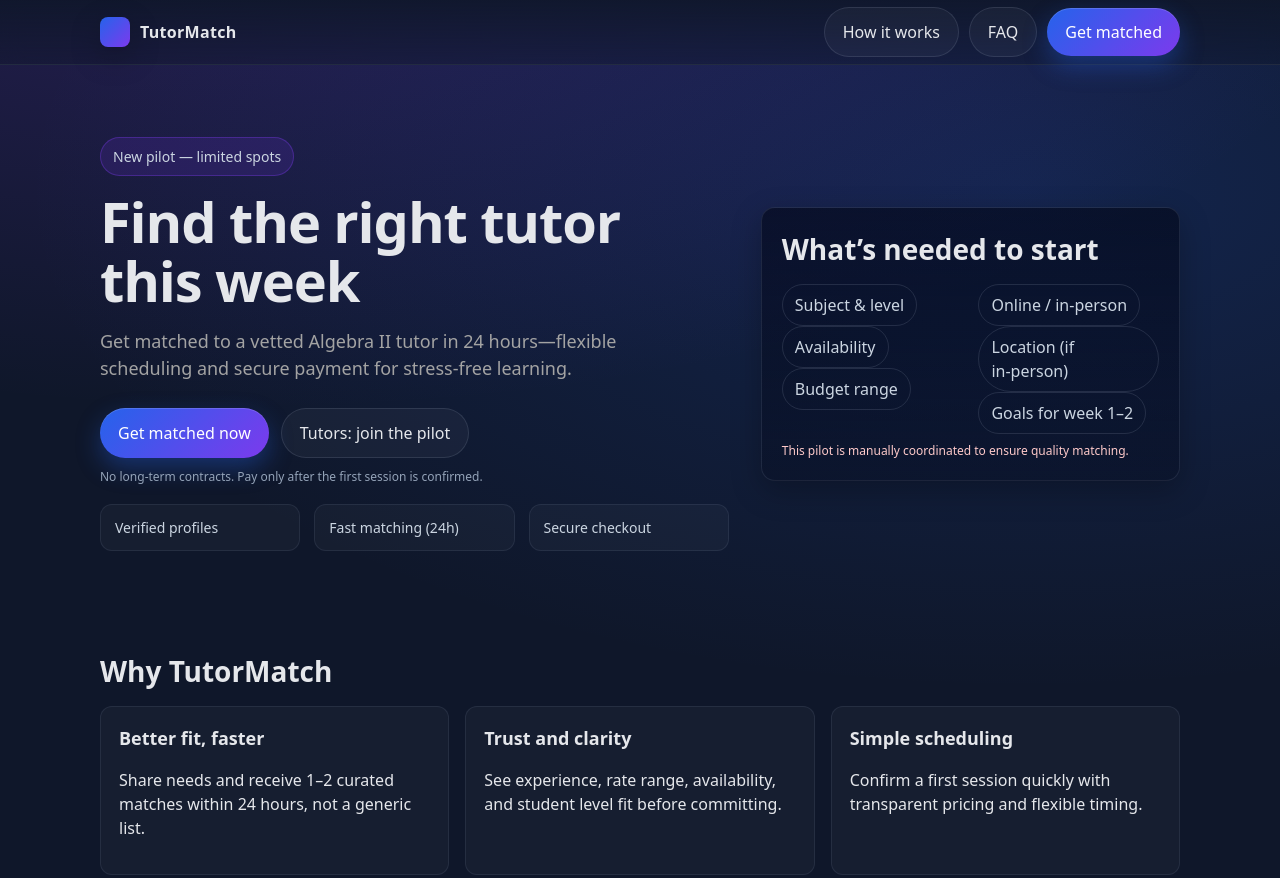
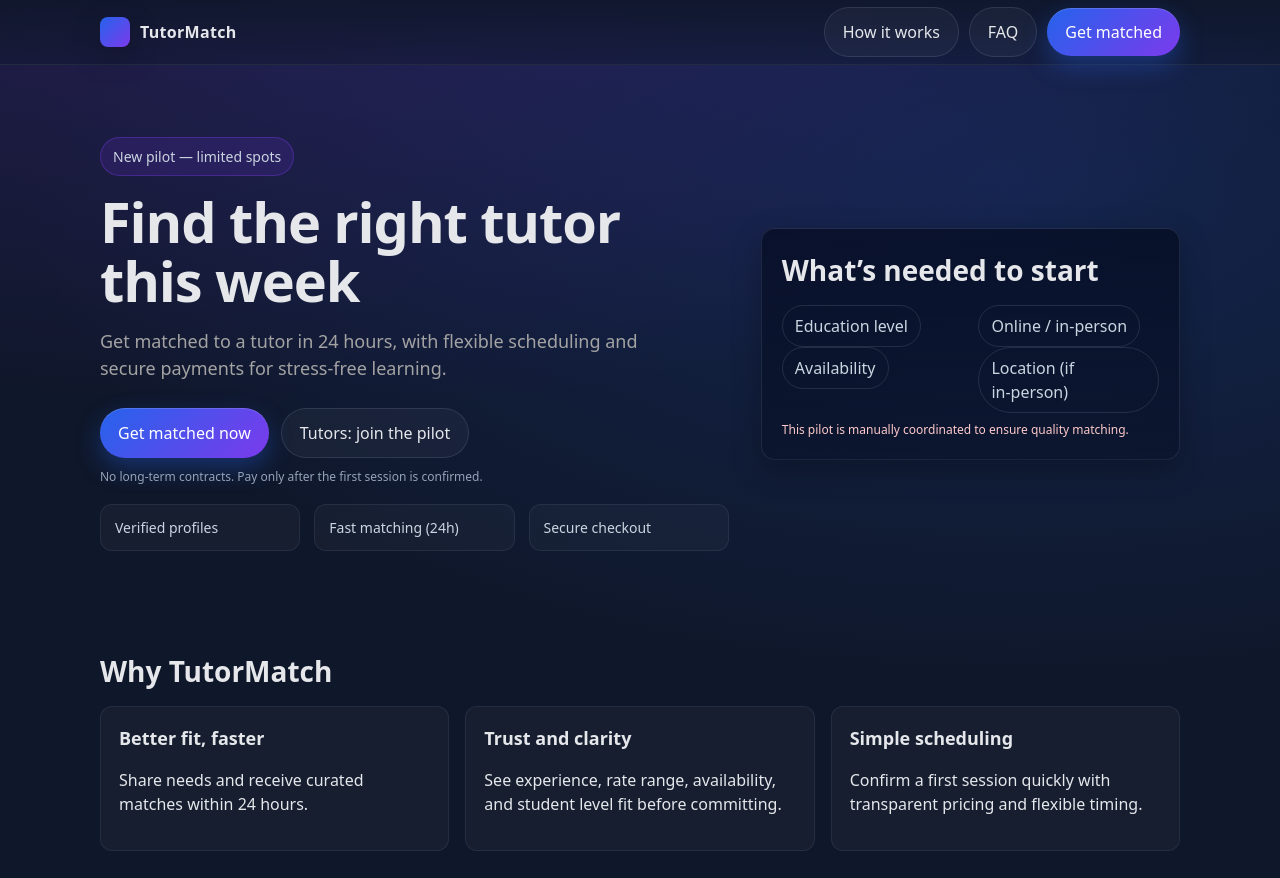
Before and after one commit to miguelgalvarez/newventurecreation-exercise, a plain HTML site: page tutoringbusiness.html in a window 1280 px wide. Shown: the top 878 px of the page. Drawn offline with Linux system fonts and the light colour scheme.

Commit message:
Update tutoringbusiness.html

```diff
--- a/tutoringbusiness.html
+++ b/tutoringbusiness.html
@@ -96,10 +96,10 @@
         <div>
           <span class="tag">New pilot — limited spots</span>
           <h1 class="h1">Find the right tutor this week</h1>
-          <p class="sub">Get matched to a vetted Algebra II tutor in 24 hours—flexible scheduling and secure payment for stress‑free learning.</p>
+          <p class="sub">Get matched to a tutor in 24 hours, with flexible scheduling and secure payments for stress‑free learning.</p>
           <div class="cta" id="get-started">
             <!-- TODO: Replace the href values with actual Google Forms share links -->
-            <a class="btn primary" href="FORM_STUDENT_URL" rel="noopener">Get matched now</a>
+            <a class="btn primary" href="https://www.surveymonkey.com/r/FKMPTMR" rel="noopener">Get matched now</a>
             <a class="btn" href="FORM_TUTOR_URL" rel="noopener">Tutors: join the pilot</a>
           </div>
           <div class="micro">No long-term contracts. Pay only after the first session is confirmed.</div>
@@ -116,14 +116,12 @@
             <h2 class="h2" style="margin-top:0;">What’s needed to start</h2>
             <div class="grid-2">
               <div>
-                <div class="pill">Subject & level</div>
+                <div class="pill">Education level</div>
                 <div class="pill">Availability</div>
-                <div class="pill">Budget range</div>
               </div>
               <div>
                 <div class="pill">Online / in‑person</div>
                 <div class="pill">Location (if in‑person)</div>
-                <div class="pill">Goals for week 1–2</div>
               </div>
             </div>
             <div class="warning">This pilot is manually coordinated to ensure quality matching.</div>
@@ -138,7 +136,7 @@
         <div class="features">
           <div class="feature">
             <h3>Better fit, faster</h3>
-            <p>Share needs and receive 1–2 curated matches within 24 hours, not a generic list.</p>
+            <p>Share needs and receive curated matches within 24 hours.</p>
           </div>
           <div class="feature">
             <h3>Trust and clarity</h3>
```
